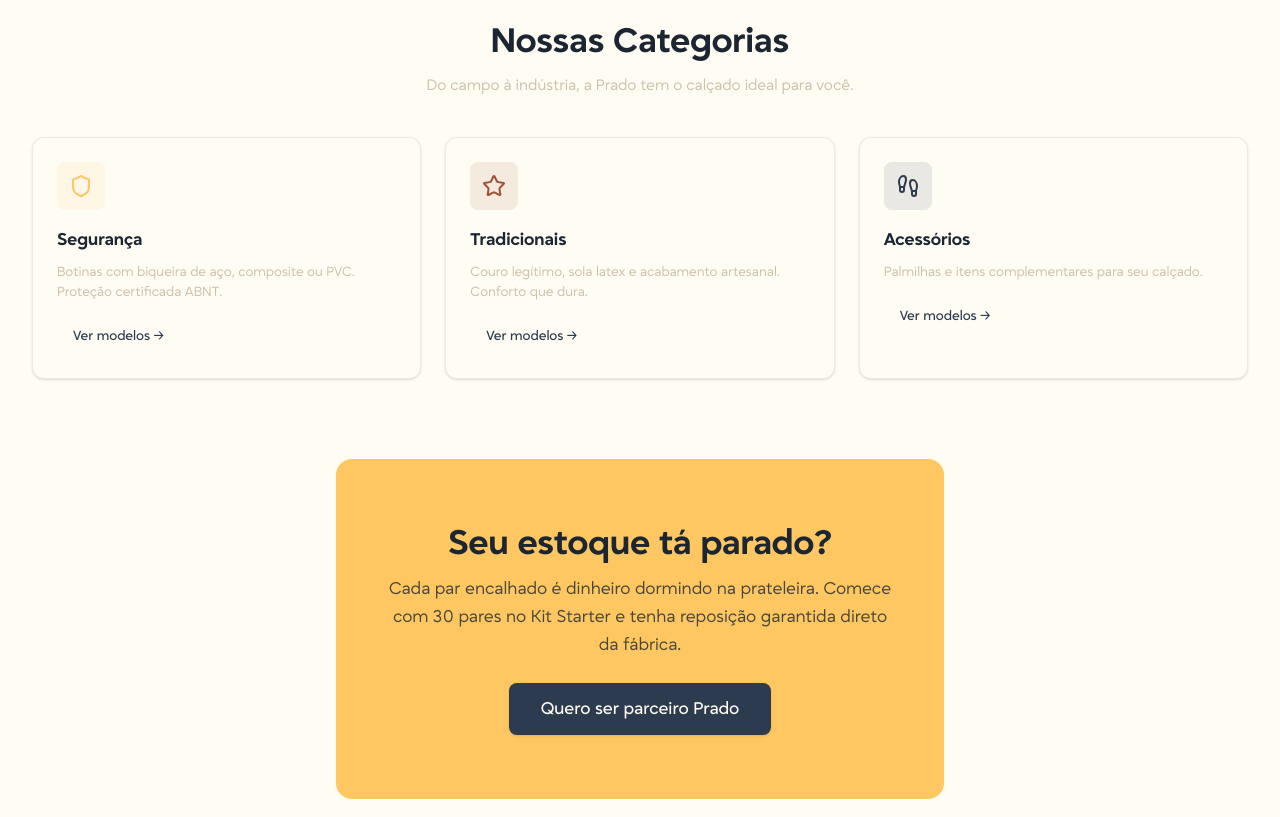
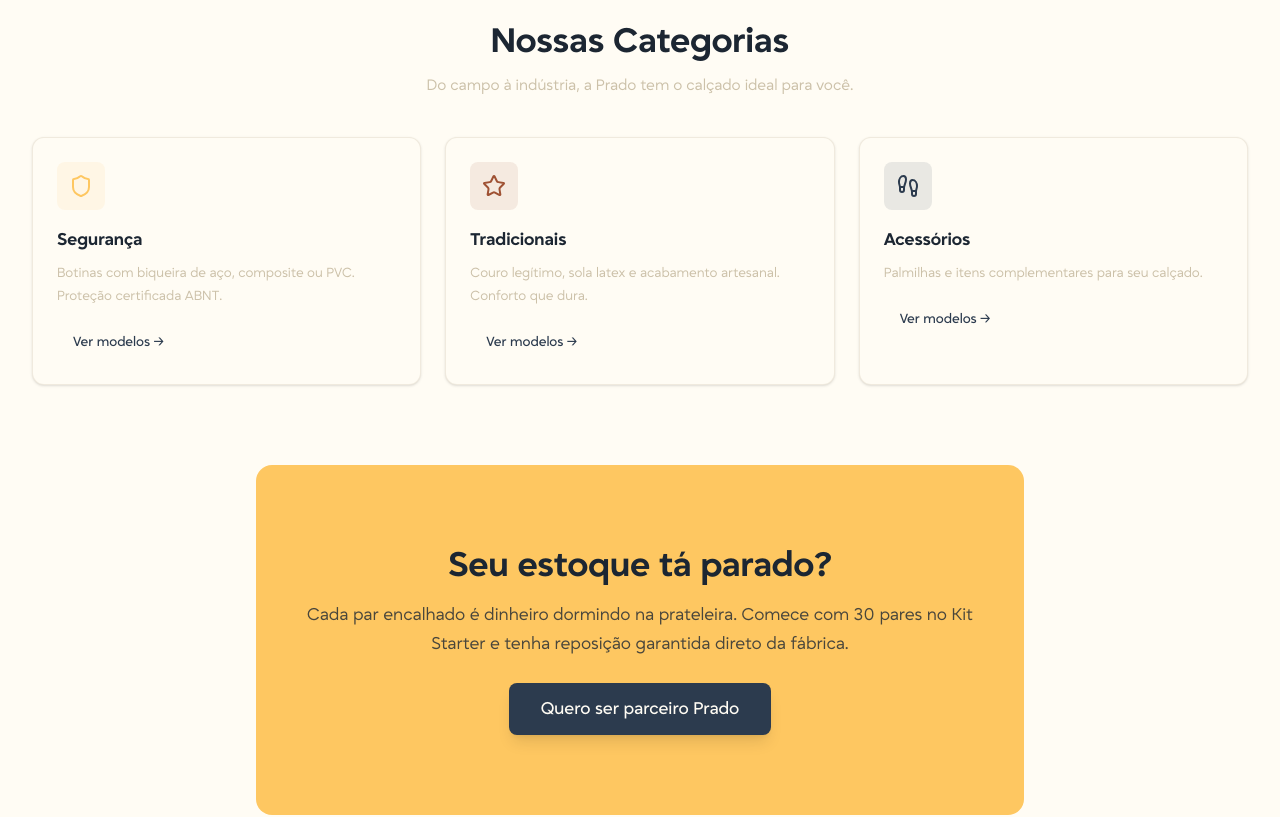
Before and after one commit to vinitiws/prado-site, a Next.js app: page / in a window 1280 px wide. Shown: the part 900-1717 px from the top of the page. Built offline with nearby package versions, Linux system fonts and the light colour scheme; no server answers; the database is empty.

Commit message:
initial commit new branch dev

```diff
--- a/src/app/admin/shell.tsx
+++ b/src/app/admin/shell.tsx
@@ -14,7 +14,7 @@ export default function AdminShell({ children }: { children: React.ReactNode })
 
   return (
     <div className="min-h-screen bg-bege/10 flex">
-      <aside className="hidden lg:flex flex-col w-64 bg-marinho text-branco p-6">
+      <aside className="fixed top-0 left-0 h-screen hidden lg:flex flex-col w-64 bg-marinho text-branco p-6">
         <Link href="/admin/dashboard" className="text-lg font-bold mb-8">
           PRADO ADMIN
         </Link>
@@ -48,7 +48,7 @@ export default function AdminShell({ children }: { children: React.ReactNode })
         </form>
       </aside>
 
-      <div className="flex-1 flex flex-col min-h-screen">
+      <div className="flex-1 flex flex-col min-h-screen lg:ml-64">
         <header className="lg:hidden bg-marinho text-branco px-4 py-3 flex items-center justify-between">
           <span className="font-bold">PRADO ADMIN</span>
           <nav className="flex gap-4">
--- a/src/app/layout.tsx
+++ b/src/app/layout.tsx
@@ -1,7 +1,7 @@
 import type { Metadata } from "next";
 import "./globals.css";
 import { Navbar } from "@/components/layout/navbar";
-import { Footer } from "@/components/layout/footer";
+import { ConditionalFooter } from "@/components/layout/conditional-footer";
 import { WhatsAppButton } from "@/components/layout/whatsapp-button";
 
 export const metadata: Metadata = {
@@ -32,7 +32,7 @@ export default function RootLayout({
       <body className="min-h-full flex flex-col">
         <Navbar />
         <main className="flex-1">{children}</main>
-        <Footer />
+        <ConditionalFooter />
         <WhatsAppButton />
       </body>
     </html>
--- a/src/app/page.tsx
+++ b/src/app/page.tsx
@@ -2,6 +2,7 @@ import { HeroCarousel } from '@/components/home/hero-carousel'
 import { ProductCards } from '@/components/home/product-cards'
 import { CategoryGrid } from '@/components/home/category-grid'
 import { BannerSection } from '@/components/home/banner-section'
+import { PromotionalBanner } from '@/components/home/promotional-banner'
 import { AnimatedSection } from '@/components/ui/animated-section'
 
 async function getDestaques() {
@@ -42,6 +43,12 @@ export default async function Home() {
         <ProductCards produtos={destaques} />
       </AnimatedSection>
 
+      <PromotionalBanner
+        tipo="banner-pos-produtos"
+        desktopHeight="h-[400px]"
+        mobileHeight="h-[250px]"
+      />
+
       <AnimatedSection className="max-w-7xl mx-auto px-4 sm:px-6 lg:px-8 pb-16 sm:pb-20">
         <div className="text-center mb-10">
           <h2 className="text-2xl sm:text-3xl lg:text-4xl font-bold text-marinho mb-3">
@@ -61,8 +68,15 @@ export default async function Home() {
           subtitle="Cada par encalhado é dinheiro dormindo na prateleira. Comece com 30 pares no Kit Starter e tenha reposição garantida direto da fábrica."
           cta="Quero ser parceiro Prado"
           href="/parceiro"
+          disableAnimation={true}
         />
       </AnimatedSection>
+
+      <PromotionalBanner
+        tipo="banner-pos-cta"
+        desktopHeight="h-[400px]"
+        mobileHeight="h-[250px]"
+      />
 
       <AnimatedSection className="max-w-7xl mx-auto px-4 sm:px-6 lg:px-8 pb-16 sm:pb-20">
         <div className="grid grid-cols-1 lg:grid-cols-2 gap-8 items-center">
--- a/src/components/home/banner-section.tsx
+++ b/src/components/home/banner-section.tsx
@@ -11,6 +11,7 @@ interface BannerSectionProps {
   cta: string
   href: string
   variant?: 'default' | 'safety'
+  disableAnimation?: boolean
 }
 
 export function BannerSection({
@@ -20,47 +21,58 @@ export function BannerSection({
   cta,
   href,
   variant = 'default',
+  disableAnimation = false,
 }: BannerSectionProps) {
-  return (
-    <motion.div
-      initial={{ opacity: 0, y: 20 }}
-      whileInView={{ opacity: 1, y: 0 }}
-      viewport={{ once: true }}
-      transition={{ duration: 0.6 }}
-      className={`relative overflow-hidden rounded-2xl ${
-        variant === 'safety' ? 'bg-safety' : 'bg-marinho'
-      }`}
-    >
+  const containerClasses = `relative overflow-hidden rounded-2xl ${
+    variant === 'safety' ? 'bg-safety' : 'bg-marinho'
+  }`
+
+  const titleClasses = `text-2xl sm:text-3xl lg:text-4xl font-bold mb-4 ${
+    variant === 'safety' ? 'text-marinho' : 'text-branco'
+  }`
+
+  const subtitleClasses = `text-base sm:text-lg mb-6 max-w-2xl mx-auto leading-relaxed ${
+    variant === 'safety' ? 'text-marinho/80' : 'text-bege'
+  }`
+
+  const content = (
+    <>
       {image && (
         <div
           className="absolute inset-0 bg-cover bg-center opacity-20"
           style={{ backgroundImage: `url(${image})` }}
+          aria-hidden="true"
         />
       )}
-      <div className="relative z-10 px-6 py-12 sm:px-12 sm:py-16 text-center">
-        <h2
-          className={`text-2xl sm:text-3xl lg:text-4xl font-bold mb-3 ${
-            variant === 'safety' ? 'text-marinho' : 'text-branco'
-          }`}
-        >
-          {title}
-        </h2>
-        <p
-          className={`text-base sm:text-lg mb-6 max-w-lg mx-auto ${
-            variant === 'safety' ? 'text-marinho/80' : 'text-bege'
-          }`}
-        >
-          {subtitle}
-        </p>
+      <div className="relative z-10 px-6 py-12 sm:px-12 sm:py-16 lg:py-20 text-center">
+        <h2 className={titleClasses}>{title}</h2>
+        <p className={subtitleClasses}>{subtitle}</p>
         <Link href={href}>
           <Button
             variant={variant === 'safety' ? 'secondary' : 'primary'}
             size="lg"
+            className="shadow-lg hover:shadow-xl transition-shadow"
           >
             {cta}
           </Button>
         </Link>
       </div>
+    </>
+  )
+
+  if (disableAnimation) {
+    return <div className={containerClasses}>{content}</div>
+  }
+
+  return (
+    <motion.div
+      initial={{ opacity: 0, y: 20 }}
+      whileInView={{ opacity: 1, y: 0 }}
+      viewport={{ once: true, margin: '-100px' }}
+      transition={{ duration: 0.6, ease: 'easeOut' }}
+      className={containerClasses}
+    >
+      {content}
     </motion.div>
   )
 }
--- a/src/components/home/category-grid.tsx
+++ b/src/components/home/category-grid.tsx
@@ -30,35 +30,58 @@ const categorias = [
   },
 ]
 
-export function CategoryGrid() {
+interface CategoryGridProps {
+  disableAnimation?: boolean
+}
+
+export function CategoryGrid({ disableAnimation = false }: CategoryGridProps) {
   return (
     <div className="grid grid-cols-1 md:grid-cols-3 gap-6">
       {categorias.map((cat, index) => {
         const Icon = cat.icon
+
+        const cardContent = (
+          <Link href={`/produtos?categoria=${cat.slug}`} className="block h-full">
+            <Card className="group h-full p-6 hover:border-safety/30 hover:shadow-lg cursor-pointer transition-all duration-300">
+              <div
+                className={`w-12 h-12 rounded-lg ${cat.cor} flex items-center justify-center mb-4 group-hover:scale-110 transition-transform duration-300`}
+              >
+                <Icon size={24} strokeWidth={2} />
+              </div>
+              <h3 className="text-lg font-bold text-marinho mb-2 group-hover:text-azul transition-colors">
+                {cat.nome}
+              </h3>
+              <p className="text-sm text-bege mb-4 leading-relaxed">
+                {cat.descricao}
+              </p>
+              <Button
+                variant="ghost"
+                size="sm"
+                className="group-hover:translate-x-1 transition-transform duration-300"
+              >
+                Ver modelos &rarr;
+              </Button>
+            </Card>
+          </Link>
+        )
+
+        if (disableAnimation) {
+          return <div key={cat.slug}>{cardContent}</div>
+        }
+
         return (
           <motion.div
             key={cat.slug}
             initial={{ opacity: 0, y: 20 }}
             whileInView={{ opacity: 1, y: 0 }}
-            viewport={{ once: true }}
-            transition={{ duration: 0.4, delay: index * 0.1 }}
+            viewport={{ once: true, margin: '-50px' }}
+            transition={{
+              duration: 0.4,
+              delay: index * 0.1,
+              ease: 'easeOut'
+            }}
           >
-            <Link href={`/produtos?categoria=${cat.slug}`}>
-              <Card className="group h-full p-6 hover:border-safety/30 cursor-pointer">
-                <div
-                  className={`w-12 h-12 rounded-lg ${cat.cor} flex items-center justify-center mb-4`}
-                >
-                  <Icon size={24} />
-                </div>
-                <h3 className="text-lg font-bold text-marinho mb-2">
-                  {cat.nome}
-                </h3>
-                <p className="text-sm text-bege mb-4">{cat.descricao}</p>
-                <Button variant="ghost" size="sm" className="group-hover:translate-x-1 transition-transform">
-                  Ver modelos &rarr;
-                </Button>
-              </Card>
-            </Link>
+            {cardContent}
           </motion.div>
         )
       })}
--- a/src/components/home/product-cards.tsx
+++ b/src/components/home/product-cards.tsx
@@ -8,9 +8,10 @@ import type { Produto } from '@/types'
 
 interface ProductCardsProps {
   produtos: Produto[]
+  disableAnimation?: boolean
 }
 
-export function ProductCards({ produtos }: ProductCardsProps) {
+export function ProductCards({ produtos, disableAnimation = false }: ProductCardsProps) {
   if (produtos.length === 0) {
     return (
       <p className="text-center text-bege text-sm">
@@ -21,24 +22,22 @@ export function ProductCards({ produtos }: ProductCardsProps) {
 
   return (
     <div className="grid grid-cols-2 md:grid-cols-3 lg:grid-cols-4 gap-4 sm:gap-6">
-      {produtos.map((produto, index) => (
-        <motion.div
-          key={produto.id}
-          initial={{ opacity: 0, y: 20 }}
-          whileInView={{ opacity: 1, y: 0 }}
-          viewport={{ once: true }}
-          transition={{ duration: 0.4, delay: index * 0.05 }}
-        >
+      {produtos.map((produto, index) => {
+        const primeiraImagem = produto.imagens?.[0]
+        const imagemAlt = primeiraImagem?.alt || produto.nome
+
+        const cardContent = (
           <Link href={`/produtos/${produto.slug}`} className="group block">
-            <Card className="h-full">
-              <div className="aspect-square relative overflow-hidden bg-bege/10">
-                {produto.imagens?.[0] ? (
+            <Card className="h-full hover:shadow-lg transition-shadow duration-300">
+              <div className="aspect-square relative overflow-hidden bg-bege/10 rounded-t-lg">
+                {primeiraImagem ? (
                   <Image
-                    src={produto.imagens[0].url}
-                    alt={produto.imagens[0].alt || produto.nome}
+                    src={primeiraImagem.url}
+                    alt={imagemAlt}
                     fill
                     className="object-cover group-hover:scale-105 transition-transform duration-500"
-                    sizes="(max-width: 768px) 50vw, 25vw"
+                    sizes="(max-width: 768px) 50vw, (max-width: 1024px) 33vw, 25vw"
+                    loading={index < 4 ? 'eager' : 'lazy'}
                   />
                 ) : (
                   <div className="flex items-center justify-center h-full text-bege text-sm">
@@ -47,22 +46,42 @@ export function ProductCards({ produtos }: ProductCardsProps) {
                 )}
               </div>
               <div className="p-3 sm:p-4">
-                <span className="text-xs font-medium text-safety bg-safety/10 px-2 py-0.5 rounded-full">
+                <span className="inline-block text-xs font-medium text-safety bg-safety/10 px-2 py-1 rounded-full">
                   {produto.ref}
                 </span>
-                <h3 className="mt-2 text-sm font-semibold text-marinho line-clamp-2 leading-snug">
+                <h3 className="mt-2 text-sm font-semibold text-marinho line-clamp-2 leading-snug group-hover:text-azul transition-colors">
                   {produto.nome}
                 </h3>
                 {produto.descricao_curta && (
-                  <p className="mt-1 text-xs text-bege line-clamp-2">
+                  <p className="mt-1 text-xs text-bege line-clamp-2 leading-relaxed">
                     {produto.descricao_curta}
                   </p>
                 )}
               </div>
             </Card>
           </Link>
-        </motion.div>
-      ))}
+        )
+
+        if (disableAnimation) {
+          return <div key={produto.id}>{cardContent}</div>
+        }
+
+        return (
+          <motion.div
+            key={produto.id}
+            initial={{ opacity: 0, y: 20 }}
+            whileInView={{ opacity: 1, y: 0 }}
+            viewport={{ once: true, margin: '-50px' }}
+            transition={{
+              duration: 0.4,
+              delay: index * 0.05,
+              ease: 'easeOut'
+            }}
+          >
+            {cardContent}
+          </motion.div>
+        )
+      })}
     </div>
   )
 }
--- /dev/null
+++ b/src/components/home/promotional-banner.tsx
@@ -0,0 +1,109 @@
+'use client'
+
+import { useState, useEffect } from 'react'
+import { createClient } from '@/lib/supabase/client'
+import Image from 'next/image'
+import Link from 'next/link'
+import type { SiteImagem } from '@/types'
+
+interface PromotionalBannerProps {
+  tipo: string
+  className?: string
+  desktopHeight?: string
+  mobileHeight?: string
+}
+
+export function PromotionalBanner({
+  tipo,
+  className = '',
+  desktopHeight = 'h-[400px]',
+  mobileHeight = 'h-[250px]',
+}: PromotionalBannerProps) {
+  const [banners, setBanners] = useState<SiteImagem[]>([])
+  const [loading, setLoading] = useState(true)
+
+  useEffect(() => {
+    const supabase = createClient()
+
+    if (!supabase) {
+      console.error('PromotionalBanner: Supabase client não inicializado')
+      setLoading(false)
+      return
+    }
+
+    let cancelled = false
+
+    supabase
+      .from('site_imagens')
+      .select('*')
+      .eq('tipo', tipo)
+      .eq('ativo', true)
+      .order('ordem')
+      .then(({ data, error: queryError }) => {
+        if (cancelled) return
+
+        if (queryError) {
+          console.error('PromotionalBanner: Erro ao buscar imagens:', queryError)
+          setLoading(false)
+          return
+        }
+
+        if (data && data.length > 0) {
+          console.log(`PromotionalBanner (${tipo}): ${data.length} banner(s) carregado(s)`)
+          setBanners(data)
+        } else {
+          console.warn(`PromotionalBanner: Nenhum banner encontrado para tipo "${tipo}"`)
+        }
+
+        setLoading(false)
+      })
+      .catch((err) => {
+        if (cancelled) return
+        console.error('PromotionalBanner: Erro inesperado:', err)
+        setLoading(false)
+      })
+
+    return () => {
+      cancelled = true
+    }
+  }, [tipo])
+
+  if (loading) {
+    return (
+      <div className={`w-full ${desktopHeight} ${mobileHeight} md:${desktopHeight} bg-bege/10 animate-pulse ${className}`} />
+    )
+  }
+
+  if (banners.length === 0) {
+    return null
+  }
+
+  return (
+    <div className={`w-full ${className}`}>
+      {banners.map((banner) => {
+        const content = (
+          <div className={`relative w-full ${mobileHeight} md:${desktopHeight} overflow-hidden`}>
+            <Image
+              src={banner.url}
+              alt={banner.titulo || 'Banner promocional'}
+              fill
+              className="object-cover"
+              sizes="100vw"
+              priority
+            />
+          </div>
+        )
+
+        if (banner.link) {
+          return (
+            <Link key={banner.id} href={banner.link} className="block w-full">
+              {content}
+            </Link>
+          )
+        }
+
+        return <div key={banner.id}>{content}</div>
+      })}
+    </div>
+  )
+}
--- /dev/null
+++ b/src/components/layout/conditional-footer.tsx
@@ -0,0 +1,15 @@
+'use client'
+
+import { usePathname } from 'next/navigation'
+import { Footer } from './footer'
+
+export function ConditionalFooter() {
+  const pathname = usePathname()
+  const isAdminRoute = pathname?.startsWith('/admin')
+
+  if (isAdminRoute) {
+    return null
+  }
+
+  return <Footer />
+}
```
